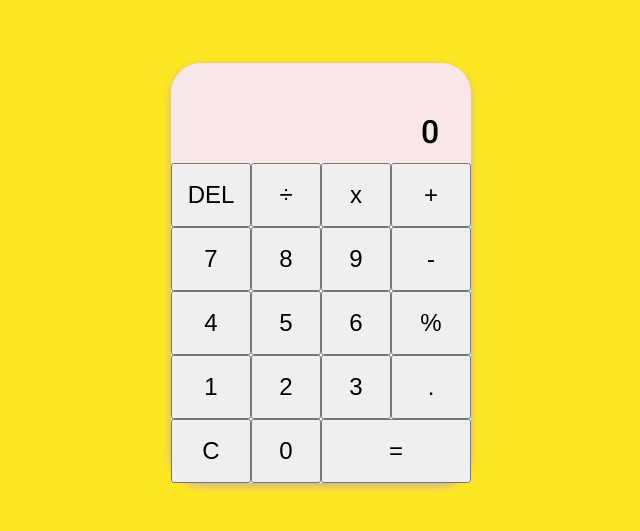
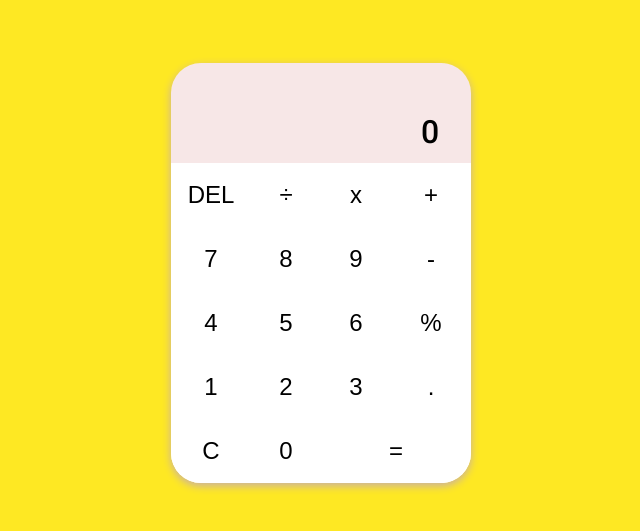
Before and after one commit to y00gi/calculator, a plain HTML site: page index.html in a window 1280 px wide. Shown: the part 127-658 px from the top of the page, without its empty margins (319-959 px from the left). Drawn offline with Linux system fonts and the light colour scheme.

Commit message:
some style

```diff
--- a/style.css
+++ b/style.css
@@ -37,13 +37,17 @@ body{
 .number {
     height: 320px;
     width: 300px;
-    background-color: azure;
+    background-color: #fff;
+    border-radius: 0 0 30px 30px;
     display: grid;
     grid-template-columns: 80px 70px 70px 80px;
 }
 
 .number>button{
     font-size: 1.5rem;
+    border-radius: 30px;
+    border-style: none;
+    background-color: #fff;
 }
 
 .equal{
```
